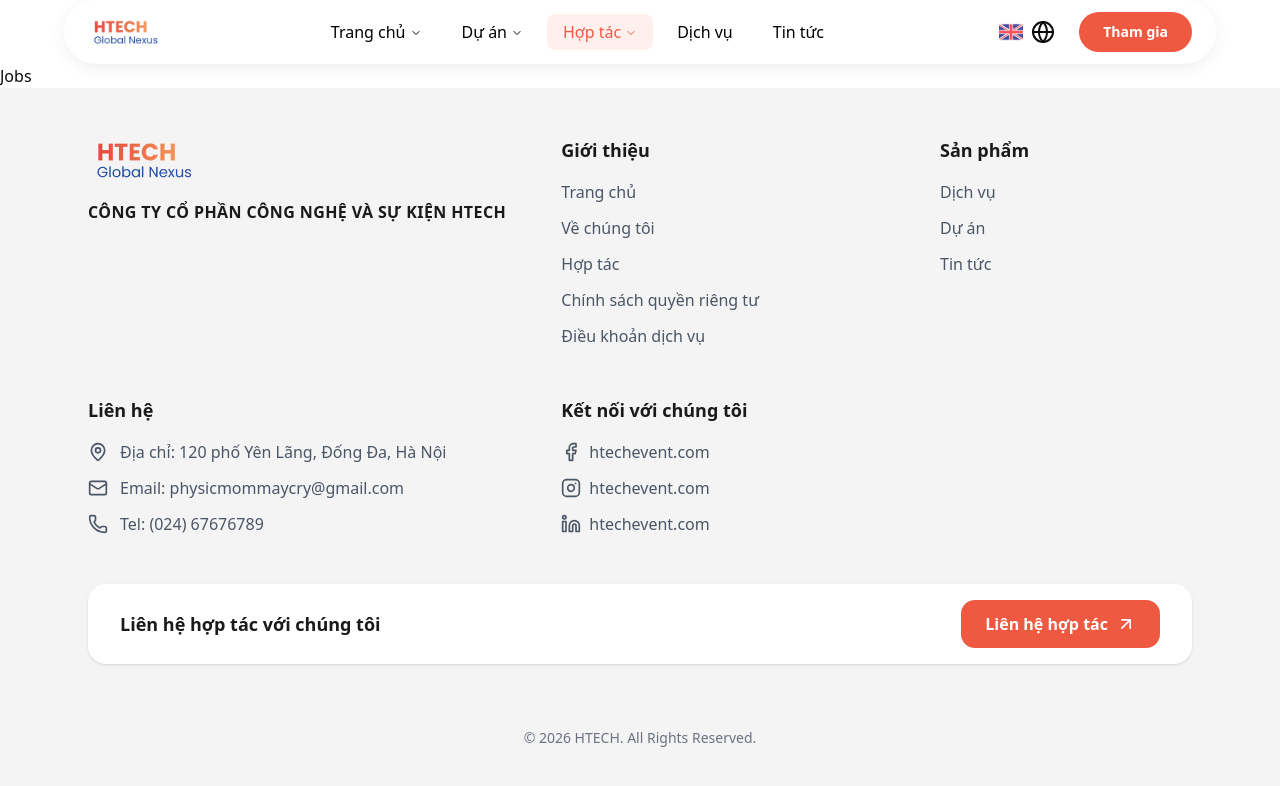
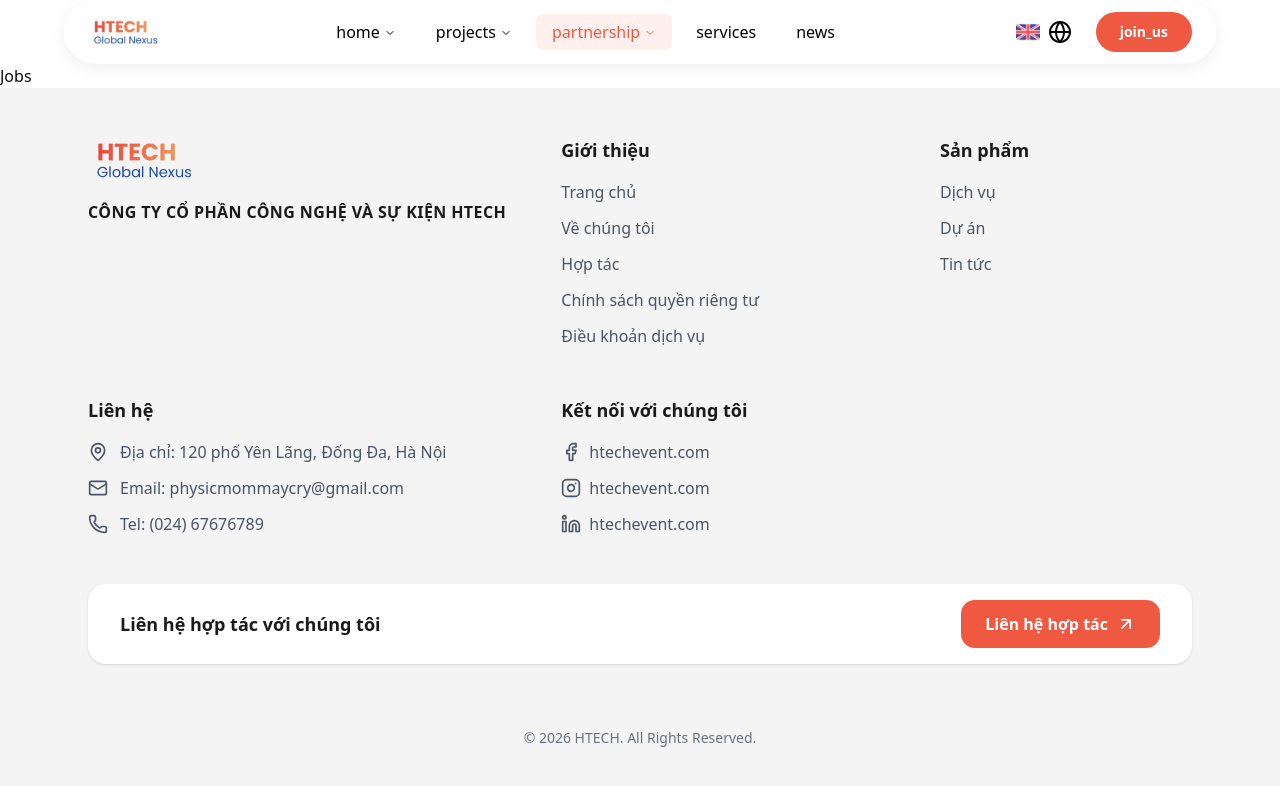
Before and after one commit to anhNT-DEV1001/HTECH-WEB, a Next.js app: page /en/jobs in a window 1280 px wide. Shown: the top 786 px of the page. Built offline with nearby package versions, Linux system fonts and the light colour scheme; what i18next-resources-to-backend would draw is missing.

Commit message:
add lang

```diff
--- a/src/app/[lng]/layout.tsx
+++ b/src/app/[lng]/layout.tsx
@@ -35,7 +35,7 @@
       <body
         className={`${beVietnamPro.variable} font-sans h-full w-full relative`}>
         {/* <Header lng={lng} /> */}
-        <Header/>
+        <Header slug={lng}/>
         {children}
         <Footer/>
       </body>
--- a/src/common/components/ui/Footer.tsx
+++ b/src/common/components/ui/Footer.tsx
@@ -11,8 +11,7 @@
 
 export default function Footer() {
   return (
-    <footer className="bg-[#F4F4F5] py-10 md:py-12 text-[#1a1a1a]">
-      {/* Giảm khoảng cách giữa các phần trên mobile (space-y-8), PC giữ nguyên (md:space-y-12) */}
+    <footer className="bg-[#F4F4F5] pt-10 md:py-12 text-[#1a1a1a]">
       <div className="mx-auto max-w-6xl px-6 space-y-8 md:space-y-12">
 
         {/* SECTION 1: Logo, Giới thiệu, Sản phẩm */}
--- a/src/common/components/ui/Header.tsx
+++ b/src/common/components/ui/Header.tsx
@@ -2,7 +2,6 @@
 
 import * as React from "react"
 import Link from "next/link"
-import { usePathname } from "next/navigation"
 import { Menu } from "lucide-react"
 
 import {
@@ -23,6 +22,9 @@
 
 import LanguageSwitcher from "./LanguageSwitcher"
 import { cn } from "@/lib/utils"
+import { usePathname } from "next/navigation"
+import { useClientTranslation } from "@/i18n"
+import { JsonLangFile } from "@/enums"
 
 const components: { title: string; href: string; description: string }[] = [
   {
@@ -37,10 +39,17 @@
   },
 ]
 
-export default function Header() {
+export default function Header({slug} : any) {
   const [isOpen, setIsOpen] = React.useState(false)
   const pathname = usePathname()
+  const getLocalizedUrl = (path: string) => {
+    if (!slug) return path;
+    const cleanPath = path === "/" ? "" : path;
+    console.log("===" , `/${slug}${cleanPath}`);
+    return `/${slug}${cleanPath}`;
+  };
 
+  const {t} = useClientTranslation(slug, JsonLangFile.MENU);
   const customNavStyle = "bg-transparent text-base font-medium text-black hover:bg-[#FFF0ED] hover:text-[#EF5941] focus:bg-[#FFF0ED] focus:text-[#EF5941] data-[active]:text-[#EF5941] data-[state=open]:bg-[#FFF0ED] data-[state=open]:text-[#EF5941]"
   const activeStyle = "text-[#EF5941] bg-[#FFF0ED]"
 
@@ -57,7 +66,7 @@
   // Helper component cho Mobile link để tự động đóng Sheet khi click
   const MobileLink = ({ href, children, active }: { href: string, children: React.ReactNode, active?: boolean }) => (
     <Link
-      href={href}
+      href={getLocalizedUrl(href)}
       onClick={() => setIsOpen(false)}
       className={cn(
         "block rounded-md px-4 py-2 text-base font-medium transition-colors hover:bg-[#FFF0ED] hover:text-[#EF5941]",
@@ -85,36 +94,36 @@
                 <SheetTitle className="sr-only">Menu điều hướng</SheetTitle>
                 <div className="flex flex-col gap-6">
                   {/* Logo trong Mobile Menu */}
-                  <Link href="/" onClick={() => setIsOpen(false)}>
+                  <Link href={`/${slug}/`} onClick={() => setIsOpen(false)}>
                     <img src="/assets/logo.png" alt="HTECH Logo" className="h-8 w-auto object-contain" />
                   </Link>
 
                   {/* Cấu trúc Menu dọc cho Mobile */}
                   <nav className="flex flex-col gap-2">
                     <div className="space-y-1">
-                      <h4 className="px-4 text-sm font-semibold text-gray-400 uppercase tracking-wider">Trang chủ</h4>
-                      <MobileLink href="/" active={pathname === "/"}>Trang chủ</MobileLink>
-                      <MobileLink href="/abouts" active={pathname?.startsWith("/abouts")}>Về chúng tôi</MobileLink>
+                      <h4 className="px-4 text-sm font-semibold text-gray-400 uppercase tracking-wider">{t('home')}</h4>
+                      <MobileLink href="/" active={pathname === getLocalizedUrl("/")}>{t('home')}</MobileLink>
+                      <MobileLink href="/abouts" active={pathname?.startsWith(getLocalizedUrl("/abouts"))}>{t('abouts')}</MobileLink>
                     </div>
 
                     <div className="space-y-1 mt-4">
-                      <h4 className="px-4 text-sm font-semibold text-gray-400 uppercase tracking-wider">Dự án</h4>
+                      <h4 className="px-4 text-sm font-semibold text-gray-400 uppercase tracking-wider">{t('projects')}</h4>
                       {components.map((comp) => (
-                        <MobileLink key={comp.title} href={comp.href} active={pathname?.startsWith(comp.href)}>
+                        <MobileLink key={comp.title} href={comp.href} active={pathname?.startsWith(getLocalizedUrl(comp.href))}>
                           {comp.title}
                         </MobileLink>
                       ))}
                     </div>
 
                     <div className="space-y-1 mt-4">
-                      <h4 className="px-4 text-sm font-semibold text-gray-400 uppercase tracking-wider">Hợp tác</h4>
-                      <MobileLink href="/partners" active={pathname?.startsWith("/partners")}>Đối tác</MobileLink>
-                      <MobileLink href="/jobs" active={pathname?.startsWith("/jobs")}>Tuyển dụng</MobileLink>
+                      <h4 className="px-4 text-sm font-semibold text-gray-400 uppercase tracking-wider">{t('partnership')}</h4>
+                      <MobileLink href="/partners" active={pathname?.startsWith(getLocalizedUrl("/partners"))}>{t('partners')}</MobileLink>
+                      <MobileLink href="/jobs" active={pathname?.startsWith(getLocalizedUrl("/jobs"))}>{t('jobs')}</MobileLink>
                     </div>
 
                     <div className="space-y-1 mt-4">
-                      <MobileLink href="/services" active={pathname?.startsWith("/services")}>Dịch vụ</MobileLink>
-                      <MobileLink href="/news" active={pathname?.startsWith("/news")}>Tin tức</MobileLink>
+                      <MobileLink href="/services" active={pathname?.startsWith(getLocalizedUrl("/services"))}>{t('services')}</MobileLink>
+                      <MobileLink href="/news" active={pathname?.startsWith(getLocalizedUrl("/news"))}>{t('news')}</MobileLink>
                     </div>
                   </nav>
                 </div>
@@ -123,7 +132,7 @@
           </div>
 
           {/* Logo (Desktop & Mobile) */}
-          <Link href="/" className="flex shrink-0 items-center">
+          <Link href={getLocalizedUrl("/")} className="flex shrink-0 items-center">
             <img src="/assets/logo.png" alt="HTECH Logo" className="h-8 w-auto object-contain" />
           </Link>
         </div>
@@ -131,22 +140,21 @@
         {/* Desktop Menu (Ẩn trên mobile) */}
         <NavigationMenu className="hidden md:flex">
           <NavigationMenuList className="gap-2">
-
             <NavigationMenuItem>
               <NavigationMenuTrigger className={cn(customNavStyle, isMenuActive(['/', '/abouts']) && activeStyle)}>
-                Trang chủ
+                {t('home')}
               </NavigationMenuTrigger>
               <NavigationMenuContent>
-                <ul className="w-96 p-4">
-                  <ListItem href="/" title="Trang chủ">Trang chủ</ListItem>
-                  <ListItem href="/abouts" title="Về chúng tôi">Về chúng tôi</ListItem>
+                <ul className="grid w-[400px] gap-2 p-4 md:w-[500px] md:grid-cols-2 lg:w-[600px]">
+                  <ListItem href={getLocalizedUrl("/")} title={`${t('home')}`}>{t('home')}</ListItem>
+                  <ListItem href={getLocalizedUrl('/abouts')} title={`${t('abouts')}`}>{t('abouts')}</ListItem>
                 </ul>
               </NavigationMenuContent>
             </NavigationMenuItem>
 
             <NavigationMenuItem>
               <NavigationMenuTrigger className={cn(customNavStyle, isMenuActive(['/projects']) && activeStyle)}>
-                Dự án
+                {t('projects')}
               </NavigationMenuTrigger>
               <NavigationMenuContent>
                 <ul className="grid w-[400px] gap-2 p-4 md:w-[500px] md:grid-cols-2 lg:w-[600px]">
@@ -165,25 +173,25 @@
 
             <NavigationMenuItem>
               <NavigationMenuTrigger className={cn(customNavStyle, isMenuActive(['/partners', '/jobs']) && activeStyle)}>
-                Hợp tác
+                {t('partnership')}
               </NavigationMenuTrigger>
               <NavigationMenuContent>
-                <ul className="w-96 p-4">
-                  <ListItem href="/partners" title="Đối tác">Đối tác</ListItem>
-                  <ListItem href="/jobs" title="Tuyển dụng">Tuyển dụng</ListItem>
+                <ul className="grid w-[400px] gap-2 p-4 md:w-[500px] md:grid-cols-2 lg:w-[600px]">
+                  <ListItem href={getLocalizedUrl('/partners')} title={`${t('partners')}`}>{t('partners')}</ListItem>
+                  <ListItem href={getLocalizedUrl('/jobs')} title={`${t('jobs')}`}>{t('jobs')}</ListItem>
                 </ul>
               </NavigationMenuContent>
             </NavigationMenuItem>
 
             <NavigationMenuItem>
               <NavigationMenuLink asChild className={cn(navigationMenuTriggerStyle(), customNavStyle, isMenuActive(['/services']) && activeStyle)}>
-                <Link href="/services">Dịch vụ</Link>
+                <Link href={getLocalizedUrl('/services')}>{t('services')}</Link>
               </NavigationMenuLink>
             </NavigationMenuItem>
 
             <NavigationMenuItem>
               <NavigationMenuLink asChild className={cn(navigationMenuTriggerStyle(), customNavStyle, isMenuActive(['/news']) && activeStyle)}>
-                <Link href="/news">Tin tức</Link>
+                <Link href={getLocalizedUrl('/news')}>{t('news')}</Link>
               </NavigationMenuLink>
             </NavigationMenuItem>
 
@@ -193,8 +201,8 @@
         {/* Right actions */}
         <div className="flex shrink-0 items-center gap-2 md:gap-4">
           <LanguageSwitcher />
-          <Link href="/abouts" className="hidden sm:flex rounded-full bg-[#EF5941] px-6 py-2.5 text-sm font-semibold text-white transition-colors hover:bg-[#d84e38]">
-            Tham gia
+          <Link href={getLocalizedUrl('/abouts')} className="hidden sm:flex rounded-full bg-[#EF5941] px-6 py-2.5 text-sm font-semibold text-white transition-colors hover:bg-[#d84e38]">
+            {t('join_us')}
           </Link>
         </div>
       </header>
--- a/src/i18n/locales/en/menu.json
+++ b/src/i18n/locales/en/menu.json
@@ -1,8 +1,12 @@
 {
+  "nav_menu": "Navigation Menu",
   "home": "Home",
-  "aboutUs": "About Us",
+  "abouts": "About Us",
+  "projects": "Projects",
+  "partnership": "Partnership",
+  "partners": "Partners",
+  "jobs": "Careers",
   "services": "Services",
-  "contact": "Contact",
-  "cooperate" : "Cooperate",
-  "news" : "News"
+  "news": "News",
+  "join_us": "Join Us"
 }
--- a/src/i18n/locales/vi/menu.json
+++ b/src/i18n/locales/vi/menu.json
@@ -1,9 +1,12 @@
 {
+  "nav_menu": "Menu điều hướng",
   "home": "Trang chủ",
-  "aboutUs": "Về chúng tôi",
+  "abouts": "Về chúng tôi",
+  "projects": "Dự án",
+  "partnership": "Hợp tác",
+  "partners": "Đối tác",
+  "jobs": "Tuyển dụng",
   "services": "Dịch vụ",
-  "contact": "Liên hệ",
-  "cooperate": "Hợp tác",
-  "news" : "Tin tức"
-
+  "news": "Tin tức",
+  "join_us": "Tham gia"
 }
```
